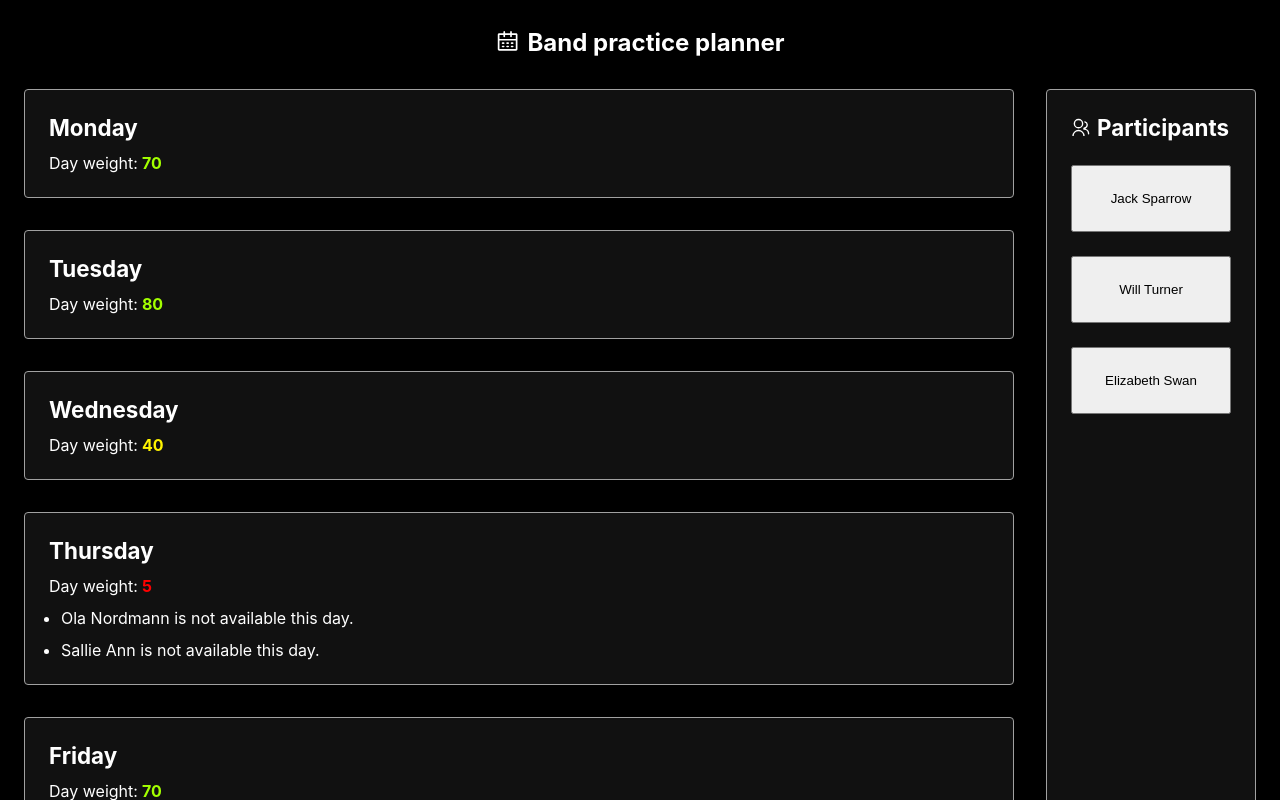
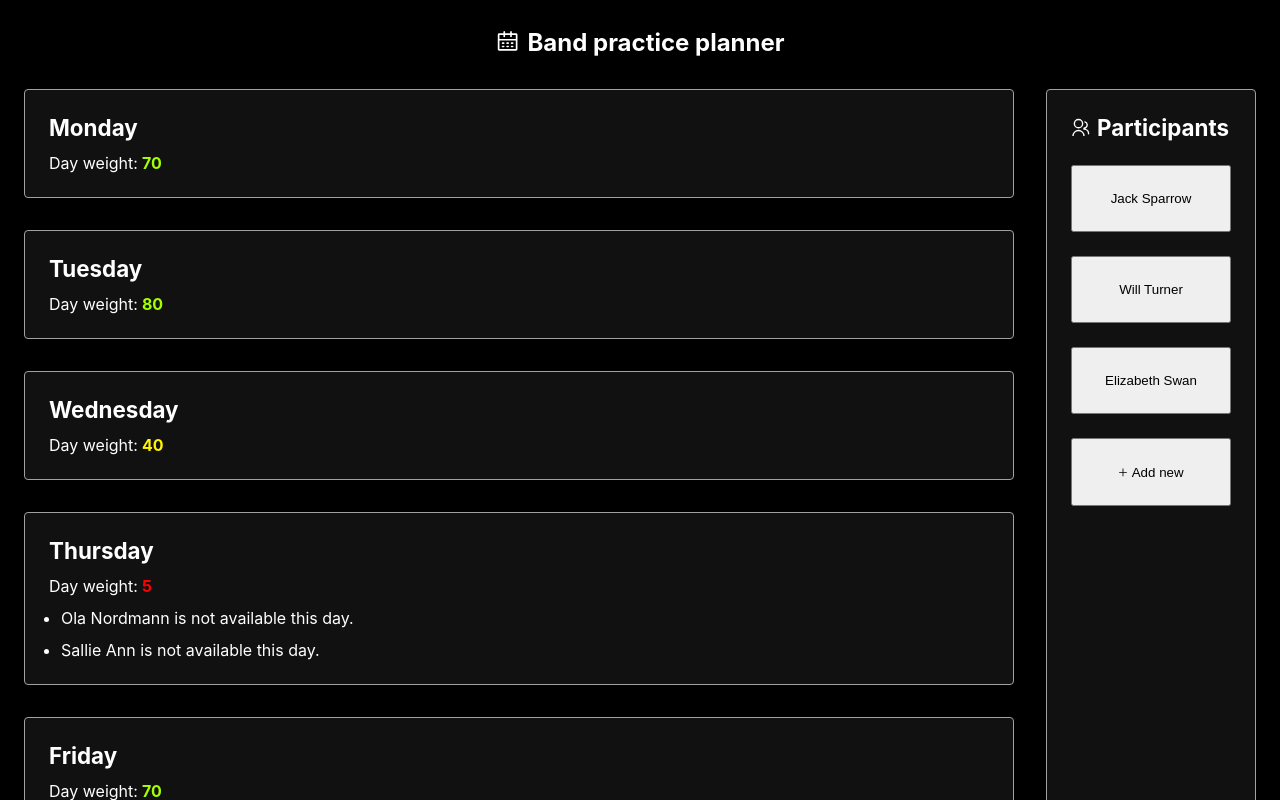
Before and after one commit to Monticulos/bandplanner, a React (Vite) app: page / in a window 1280 px wide. Shown: the top 800 px of the page. Built offline with nearby package versions, Linux system fonts and the light colour scheme.

Commit message:
button component and add new button (#52)
Co-authored-by: Erling Hauan <erling.hauan@digdir.no>

```diff
--- a/frontend/src/app/MainContent/MemberList/MemberList.tsx
+++ b/frontend/src/app/MainContent/MemberList/MemberList.tsx
@@ -1,26 +1,37 @@
 import React, { ReactElement, useRef } from "react";
 import classes from "./MemberList.module.css";
-import { MemberNameButton } from "./MemberName/MemberNameButton.tsx";
 import type { Member } from "../../../types/Member.ts";
-import { MemberDialog } from "./MemberDetails/MemberDialog";
+import { MemberDialog } from "./MemberDialog/MemberDialog";
 import { memberMockData } from "./testData/members";
 import { PersonGroupIcon } from "../../../icons/PersonGroupIcon";
+import { PlusIcon } from "../../../icons/PlusIcon";
+import { Button } from "../../../components/Button/Button";
 
 export const MemberList = (): ReactElement => {
+  const addNewLabel = "Add new";
+
+  const handleAddNew = () => {};
+
   return (
     <div className={classes.memberListContainer}>
       <h2>
         <PersonGroupIcon />
         Participants
       </h2>
-      {memberMockData.map((member) => (
-        <div key={member.name}>
-          <Member member={member} />
-        </div>
-      ))}
+      <Members />
+      <Button label={addNewLabel} icon={<PlusIcon />} onClick={handleAddNew} />
     </div>
   );
 };
+
+const Members = (): ReactElement[] =>
+  memberMockData.map((member) => (
+    <>
+      <div key={member.name}>
+        <Member member={member} />
+      </div>
+    </>
+  ));
 
 type MemberProps = {
   member: Member;
@@ -35,7 +46,7 @@ const Member = ({ member }: MemberProps): ReactElement => {
 
   return (
     <div>
-      <MemberNameButton name={member.name} onClick={() => onMemberClick()} />
+      <Button label={member.name} onClick={() => onMemberClick()} />
       <MemberDialog member={member} modalRef={modalRef} />
     </div>
   );
--- a/frontend/src/app/MainContent/MemberList/MemberName/MemberNameButton.tsx
+++ /dev/null
@@ -1,18 +0,0 @@
-import React, { ReactElement } from "react";
-import classes from "./MemberNameButton.module.css";
-
-export type MemberNameButtonProps = {
-  name: string;
-  onClick: () => void;
-};
-
-export const MemberNameButton = ({
-  name,
-  onClick: handleClick,
-}: MemberNameButtonProps): ReactElement => {
-  return (
-    <button className={classes.memberButton} onClick={() => handleClick()}>
-      {name}
-    </button>
-  );
-};
--- /dev/null
+++ b/frontend/src/components/Button/Button.tsx
@@ -0,0 +1,21 @@
+import React, { ReactElement } from "react";
+import classes from "./Button.module.css";
+
+export type ButtonProps = {
+  label: string;
+  onClick: () => void;
+  icon?: ReactElement;
+};
+
+export const Button = ({
+  label,
+  onClick: handleClick,
+  icon,
+}: ButtonProps): ReactElement => {
+  return (
+    <button className={classes.memberButton} onClick={() => handleClick()}>
+      {icon}
+      {label}
+    </button>
+  );
+};
--- /dev/null
+++ b/frontend/src/icons/PlusIcon.tsx
@@ -0,0 +1,18 @@
+import React from "react";
+
+export const PlusIcon = () => (
+  <svg
+    xmlns="http://www.w3.org/2000/svg"
+    width="1em"
+    height="1em"
+    fill="none"
+    viewBox="3 -3 24 24"
+    focusable="false"
+    role="img"
+  >
+    <path
+      fill="currentColor"
+      d="M12.75 5.5a.75.75 0 0 0-1.5 0v5.75H5.5a.75.75 0 0 0 0 1.5h5.75v5.75a.75.75 0 0 0 1.5 0v-5.75h5.75a.75.75 0 0 0 0-1.5h-5.75z"
+    ></path>
+  </svg>
+);
```
Also changed, not shown: frontend/src/app/MainContent/MemberList/MemberDialog/DaySlider/DaySlider.module.css (renamed from frontend/src/app/MainContent/MemberList/MemberDetails/DaySlider/DaySlider.module.css), frontend/src/app/MainContent/MemberList/MemberDialog/DaySlider/DaySlider.tsx (renamed from frontend/src/app/MainContent/MemberList/MemberDetails/DaySlider/DaySlider.tsx), frontend/src/app/MainContent/MemberList/MemberDialog/MemberDialog.module.css (renamed from frontend/src/app/MainContent/MemberList/MemberDetails/MemberDialog.module.css), frontend/src/app/MainContent/MemberList/MemberDialog/MemberDialog.tsx (renamed from frontend/src/app/MainContent/MemberList/MemberDetails/MemberDialog.tsx), frontend/src/components/Button/Button.module.css (renamed from frontend/src/app/MainContent/MemberList/MemberName/MemberNameButton.module.css), 2 other files (tests, documents, lock files or other folders).
